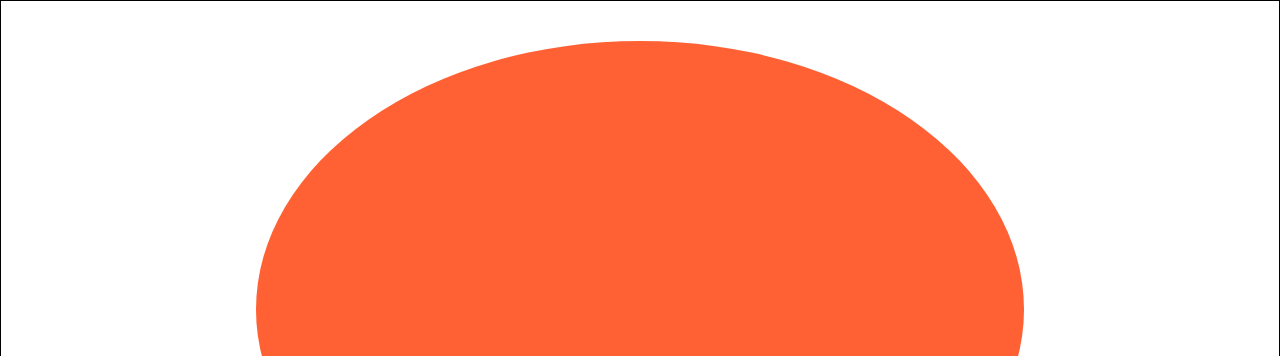
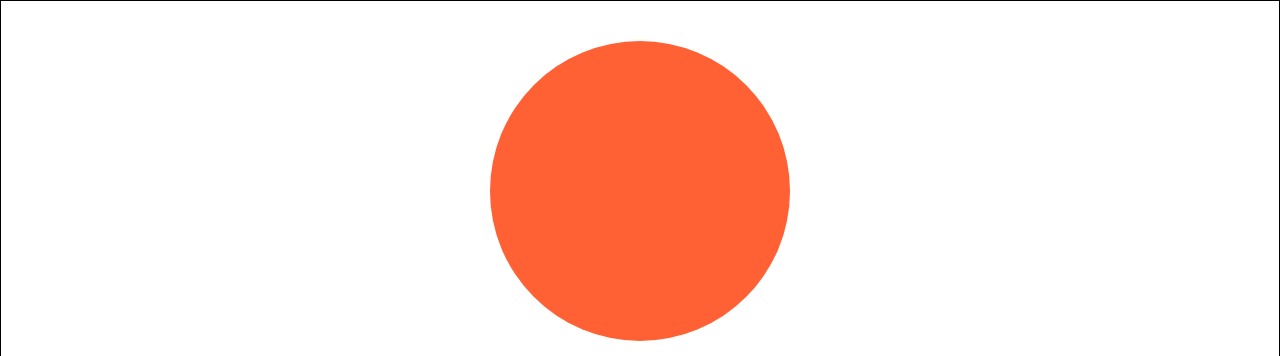
Before and after one commit to bluelion2/happy_new_year, a Gatsby site: page / in a window 1280 px wide. Shown: the top 356 px of the page. Built offline with nearby package versions, Linux system fonts and the light colour scheme; Gatsby itself is replaced by a stand-in of ours.

Commit message:
[fix] 해의 max size 추가

```diff
--- a/src/components/sun/index.js
+++ b/src/components/sun/index.js
@@ -13,4 +13,9 @@
   height: 60vw;
   border-radius: 50%;
   background-color: rgba(255, 80, 30, 0.9);
+
+  @media screen and (min-width: 768px) {
+    width: 300px;
+    height: 300px;
+  }
 `
```
